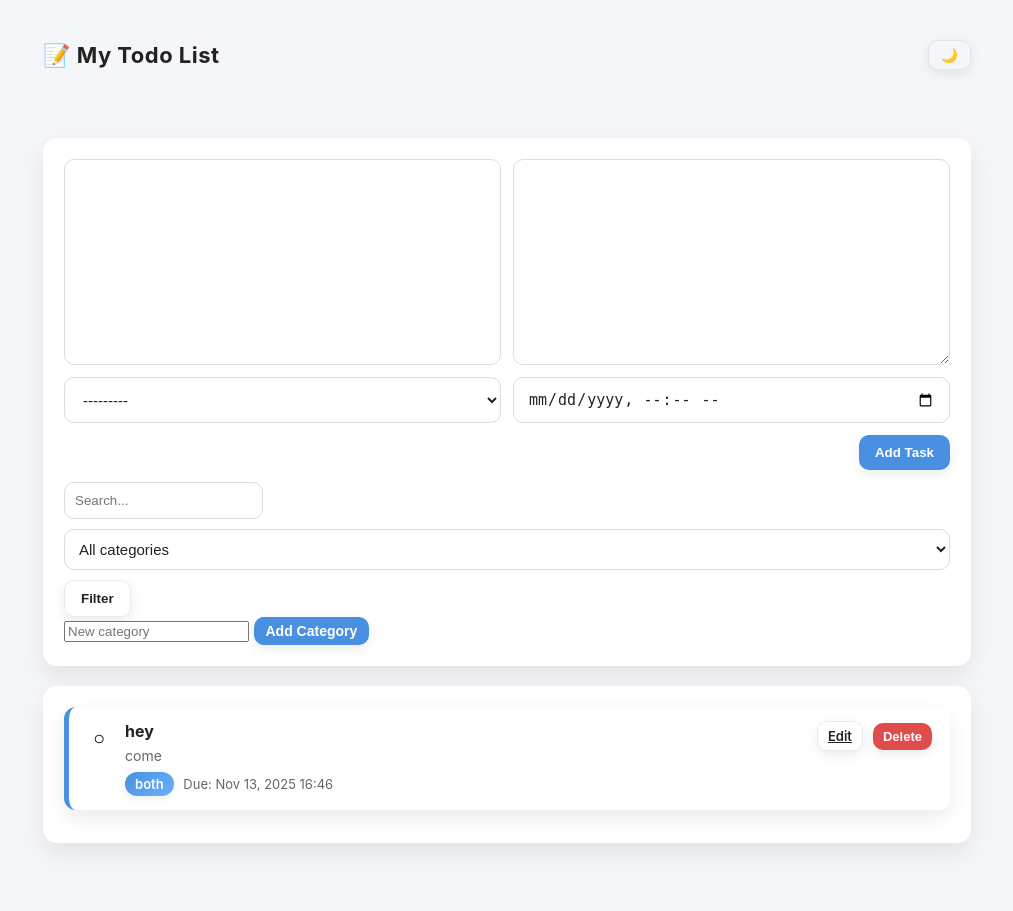
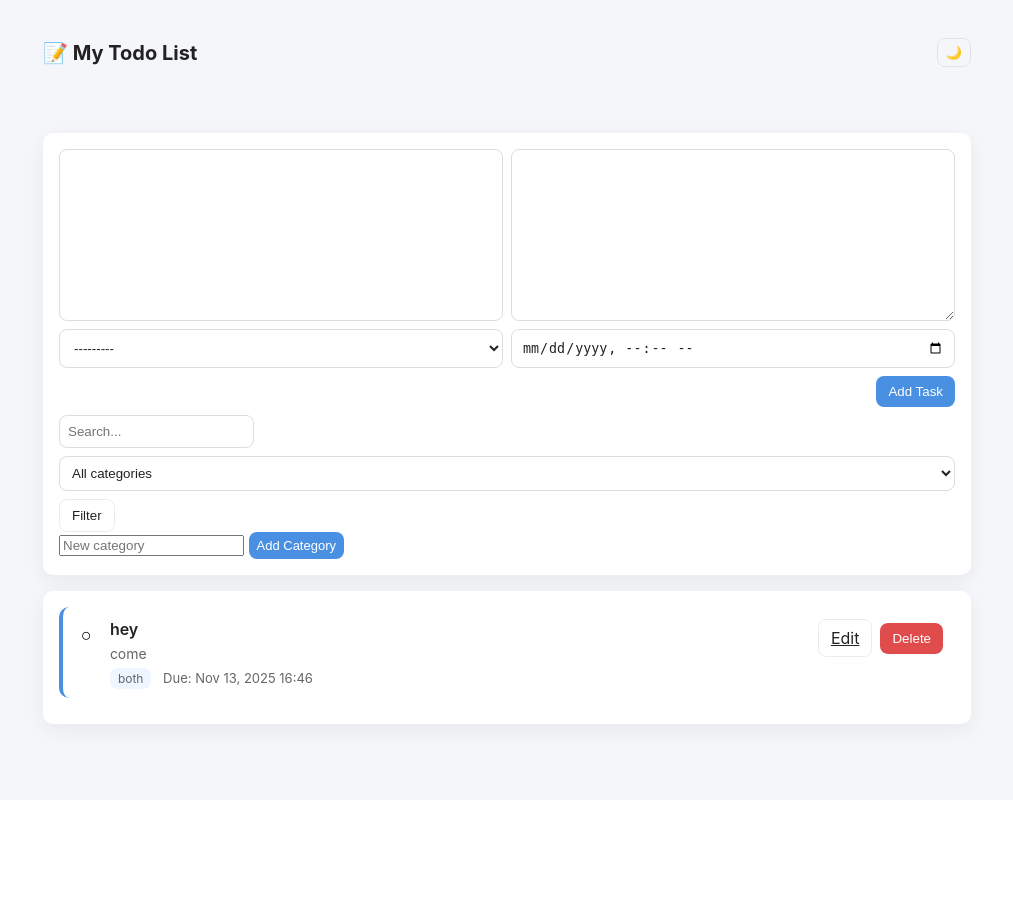
Before and after one commit to Clinton1029/django_todo, a Django app: page / in a window 1280 px wide. Shown: the whole page, without its empty margins (133-1146 px from the left). After the commit the page ends 741 px from the top, so only its background shows below. Run offline with Django 5.2, Linux system fonts and the light colour scheme; data comes from the database, SQL or seed files in the repository.

Commit message:
updated file system

```diff
--- a/todo/static/styles.css
+++ b/todo/static/styles.css
@@ -6,26 +6,19 @@
   --primary: #4a90e2;
   --danger: #e04b4b;
   --chip: #eef6ff;
-  --shadow: rgba(0, 0, 0, 0.08);
-  --transition: 0.3s ease;
 }
 
 :root.dark{
   --bg: #0f1720;
-  --card: rgba(11,18,32,0.95);
+  --card: #0b1220;
   --text: #e6eef8;
   --muted: #9fb0c6;
   --primary: #5aa0ff;
   --danger: #ff7a7a;
   --chip: #12334a;
-  --shadow: rgba(0,0,0,0.5);
 }
 
-*{
-  box-sizing:border-box;
-  transition: all var(--transition);
-}
-
+*{box-sizing:border-box}
 body{
   font-family: Inter, system-ui, -apple-system, "Segoe UI", Roboto, "Helvetica Neue", Arial;
   background: var(--bg);
@@ -35,210 +28,48 @@ body{
   -webkit-font-smoothing:antialiased;
 }
 
-.container{
-  max-width:960px;
-  margin:28px auto;
-  padding:0 16px;
+.container{max-width:960px;margin:28px auto;padding:0 16px;}
+
+.topbar{background:transparent;padding:10px 0}
+.topbar .container{display:flex;align-items:center;justify-content:space-between}
+.topbar h1{margin:0;font-size:20px}
+
+.card{background:var(--card);padding:16px;border-radius:10px;box-shadow:0 6px 20px rgba(2,6,23,0.06);margin-bottom:16px}
+
+.add-section .add-form{display:grid;grid-template-columns:1fr;gap:8px}
+.add-section input[type="text"], .add-section input[type="datetime-local"], .add-section textarea, .add-section select{
+  width:100%;padding:10px;border-radius:8px;border:1px solid #ddd;background:transparent;color:var(--text);
 }
+.add-section textarea{min-height:70px;resize:vertical}
+.btn{background:var(--primary);color:#fff;padding:8px 12px;border-radius:8px;border:none;cursor:pointer}
+.btn.ghost{background:transparent;border:1px solid rgba(0,0,0,0.08);color:var(--text)}
+.btn.small{padding:6px 8px;font-size:13px}
+.btn.danger{background:var(--danger)}
 
-/* Topbar */
-.topbar{
-  background:transparent;
-  padding:12px 0;
-}
-.topbar .container{
-  display:flex;
-  align-items:center;
-  justify-content:space-between;
-}
-.topbar h1{
-  margin:0;
-  font-size:22px;
-  font-weight:700;
-  letter-spacing:0.5px;
-}
+.filter-form{display:flex;gap:8px;margin-top:8px;flex-wrap:wrap}
+.filter-form input, .filter-form select{padding:8px;border-radius:8px;border:1px solid #ddd}
 
-/* Cards with glassmorphism effect */
-.card{
-  background: var(--card);
-  padding:20px;
-  border-radius:14px;
-  box-shadow: 0 10px 25px var(--shadow);
-  margin-bottom:20px;
-  backdrop-filter: blur(8px);
-  border: 1px solid rgba(255,255,255,0.1);
-}
+.tasks .task-list{list-style:none;padding:0;margin:0}
+.task-item{display:flex;justify-content:space-between;align-items:flex-start;padding:12px;border-radius:10px;margin-bottom:10px;background:#fff;border-left:4px solid var(--primary)}
+.task-item.done{opacity:0.7;text-decoration:line-through}
+.task-item .left{display:flex;gap:12px;align-items:flex-start}
+.checkbox{background:transparent;border:none;font-size:18px;cursor:pointer;padding:6px}
+.meta{min-width:0}
+.meta .title{font-weight:600}
+.meta .description{color:var(--muted);font-size:14px;margin-top:6px}
+.meta .small{font-size:13px;color:var(--muted);margin-top:8px}
+.chip{background:var(--chip);padding:3px 8px;border-radius:8px;margin-right:8px;font-size:12px}
 
-/* Add task section */
-.add-section .add-form{
-  display:grid;
-  grid-template-columns:1fr;
-  gap:12px;
-}
-.add-section input[type="text"],
-.add-section input[type="datetime-local"],
-.add-section textarea,
-.add-section select{
-  width:100%;
-  padding:12px 14px;
-  border-radius:10px;
-  border:1px solid #ddd;
-  background:transparent;
-  color:var(--text);
-  font-size:15px;
-  outline:none;
-}
-.add-section input:focus, .add-section textarea:focus, .add-section select:focus{
-  border-color: var(--primary);
-  box-shadow: 0 0 8px rgba(74,144,226,0.3);
-}
-.add-section textarea{
-  min-height:80px;
-  resize:vertical;
-}
-
-/* Buttons */
-.btn{
-  background: var(--primary);
-  color:#fff;
-  padding:10px 16px;
-  border-radius:10px;
-  border:none;
-  cursor:pointer;
-  font-weight:600;
-  box-shadow:0 4px 12px var(--shadow);
-}
-.btn:hover{
-  transform: translateY(-2px);
-  box-shadow:0 6px 16px var(--shadow);
-}
-.btn.ghost{
-  background:transparent;
-  border:1px solid rgba(0,0,0,0.08);
-  color:var(--text);
-}
-.btn.small{
-  padding:6px 12px;
-  font-size:14px;
-}
-.btn.danger{
-  background: var(--danger);
-}
-
-/* Filters */
-.filter-form{
-  display:flex;
-  gap:10px;
-  margin-top:12px;
-  flex-wrap:wrap;
-}
-.filter-form input, .filter-form select{
-  padding:10px;
-  border-radius:10px;
-  border:1px solid #ddd;
-}
-
-/* Task list */
-.tasks .task-list{
-  list-style:none;
-  padding:0;
-  margin:0;
-}
-.task-item{
-  display:flex;
-  justify-content:space-between;
-  align-items:flex-start;
-  padding:14px 18px;
-  border-radius:12px;
-  margin-bottom:12px;
-  background: var(--card);
-  border-left:5px solid var(--primary);
-  box-shadow:0 8px 20px var(--shadow);
-  transition: transform var(--transition);
-}
-.task-item:hover{
-  transform: translateY(-2px);
-  box-shadow:0 10px 24px var(--shadow);
-}
-.task-item.done{
-  opacity:0.7;
-  text-decoration:line-through;
-}
-
-.task-item .left{
-  display:flex;
-  gap:14px;
-  align-items:flex-start;
-}
-.checkbox{
-  background:transparent;
-  border:none;
-  font-size:20px;
-  cursor:pointer;
-  padding:6px;
-}
-.meta{min-width:0}
-.meta .title{
-  font-weight:700;
-  font-size:16px;
-}
-.meta .description{
-  color:var(--muted);
-  font-size:14px;
-  margin-top:6px;
-}
-.meta .small{
-  font-size:13px;
-  color:var(--muted);
-  margin-top:8px;
-}
-
-/* Chips / Category badges */
-.chip{
-  display:inline-block;
-  background: linear-gradient(135deg, var(--primary), #6ab0ff);
-  color:#fff;
-  padding:4px 10px;
-  border-radius:12px;
-  margin-right:6px;
-  font-size:13px;
-  font-weight:600;
-  box-shadow:0 2px 8px rgba(0,0,0,0.08);
-  transition: all var(--transition);
-}
-.chip:hover{
-  transform: scale(1.05);
-}
-
-/* Actions */
-.actions{
-  display:flex;
-  gap:10px;
-  align-items:center;
-}
-.actions .btn{
-  font-size:13px;
-  padding:6px 10px;
-}
-
-/* Empty state */
-.empty{
-  text-align:center;
-  color:var(--muted);
-  padding:24px;
-  font-size:16px;
-}
+.actions{display:flex;gap:8px;align-items:center}
+.empty{text-align:center;color:var(--muted);padding:18px}
 
 /* Responsive */
 @media (min-width:700px){
-  .add-section .add-form{
-    grid-template-columns:1fr 1fr;
-  }
-  .add-section .add-form .btn{
-    grid-column:2/3;
-    justify-self:end;
-  }
+  .add-section .add-form{grid-template-columns:1fr 1fr}
+  .add-section .add-form .btn{grid-column:2/3;justify-self:end}
 }
+
+/* small screens */
 @media (max-width:480px){
   .topbar h1{font-size:18px}
   .task-item{flex-direction:column;align-items:stretch}
```
Also changed, not shown: todo/templates/edit.html (+8 -1 lines).
